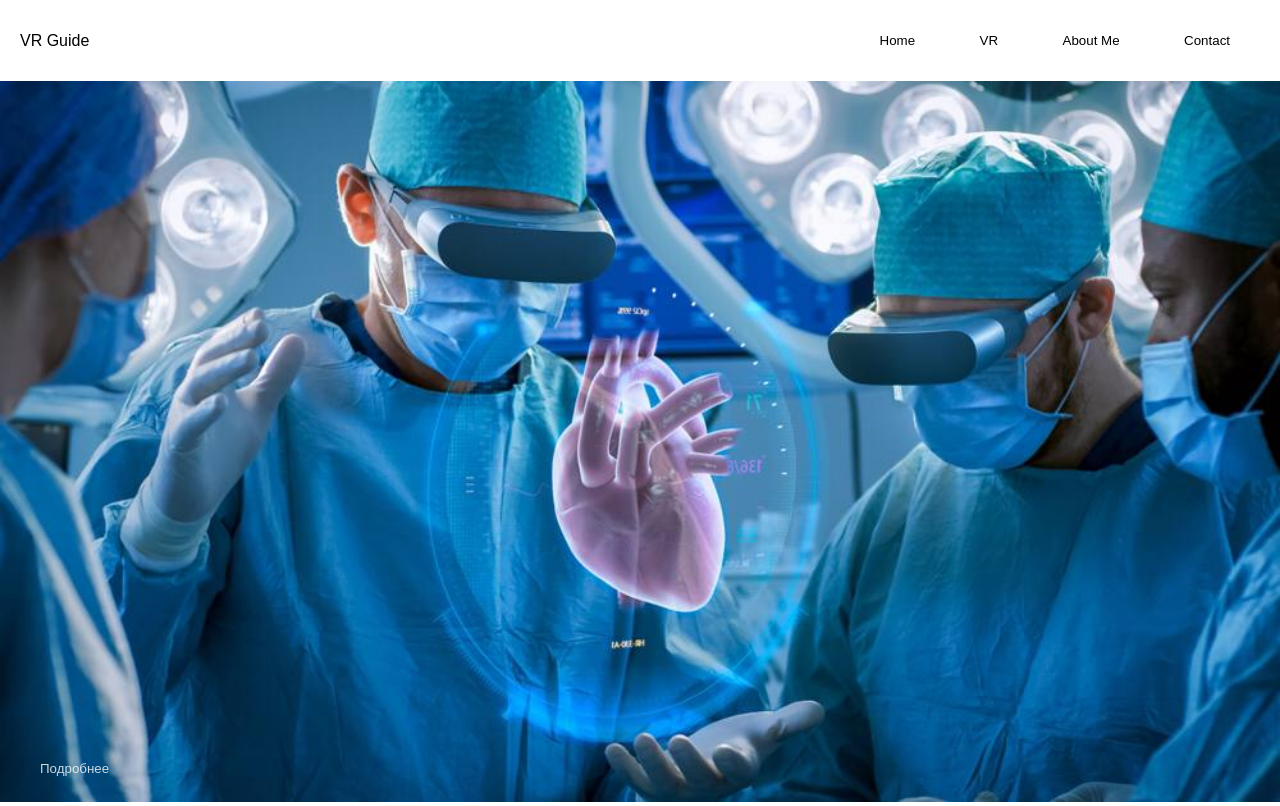
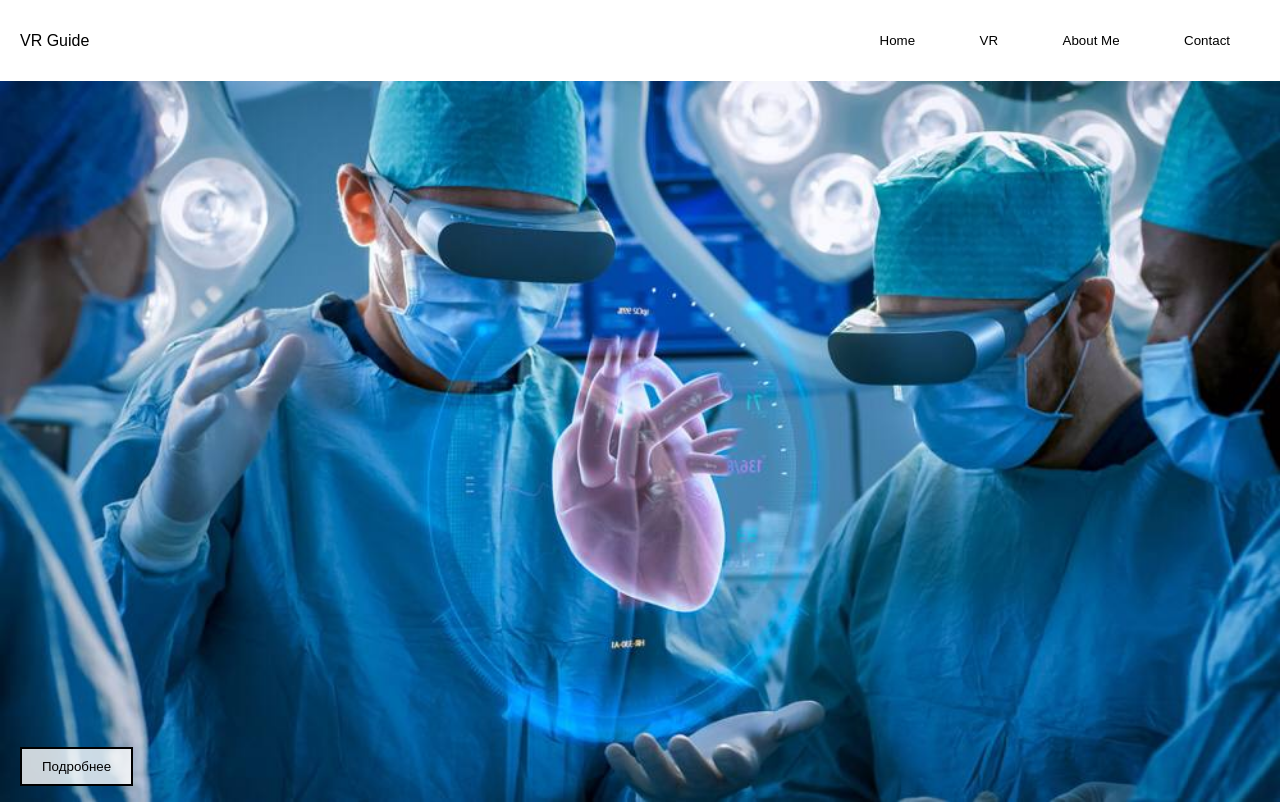
Before and after one commit to warchek/VRproject.prprpr, a plain HTML site: page index.html in a window 1280 px wide. Drawn offline with Linux system fonts and the light colour scheme.

Commit message:
Update index.html

```diff
--- a/index.html
+++ b/index.html
@@ -49,16 +49,15 @@
             bottom: 20px;
             left: 20px;
             padding: 10px 20px;
-            border: none;
-            background-color: transparent;
-            color: white;
+            border: 2px solid black;
+            background-color: rgba(255, 255, 255, 0.8);
+            color: black;
             cursor: pointer;
-            transition: transform 0.3s, opacity 0.3s;
-            opacity: 0.8;
+            transition: transform 0.3s, box-shadow 0.3s;
         }
         .blue-button:hover {
             transform: scale(1.1);
-            opacity: 1;
+            box-shadow: 0 0 10px rgba(0, 0, 0, 0.5);
         }
         .text-content {
             display: none;
```
